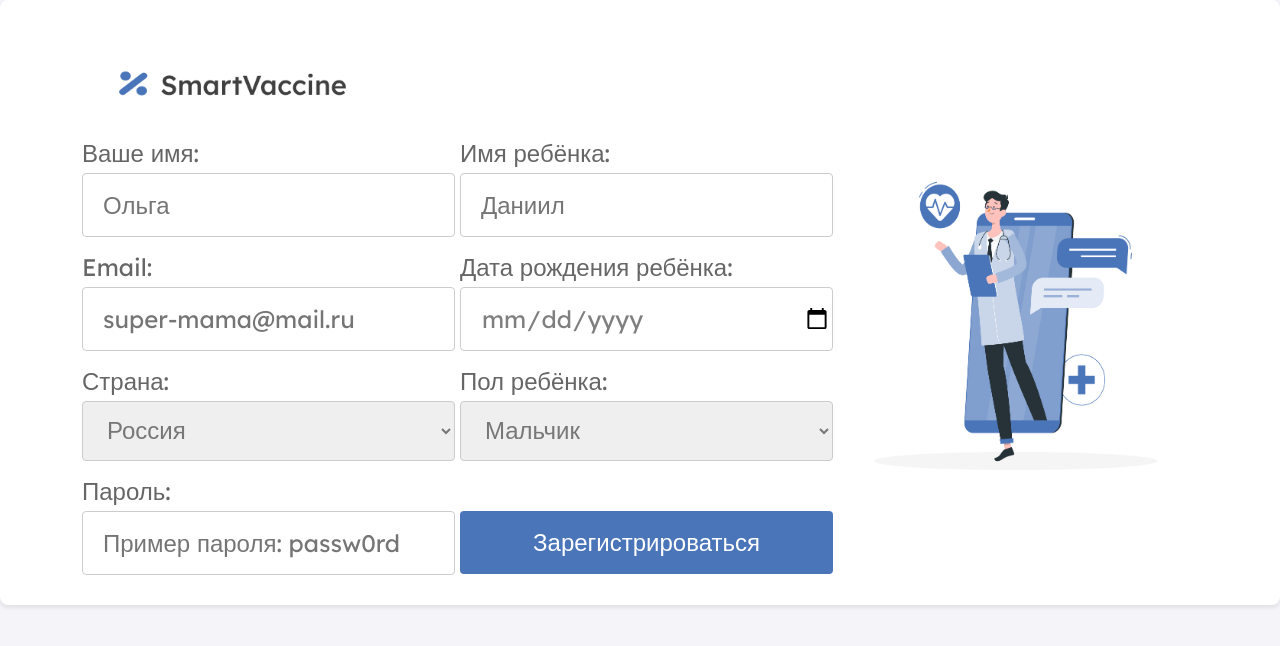
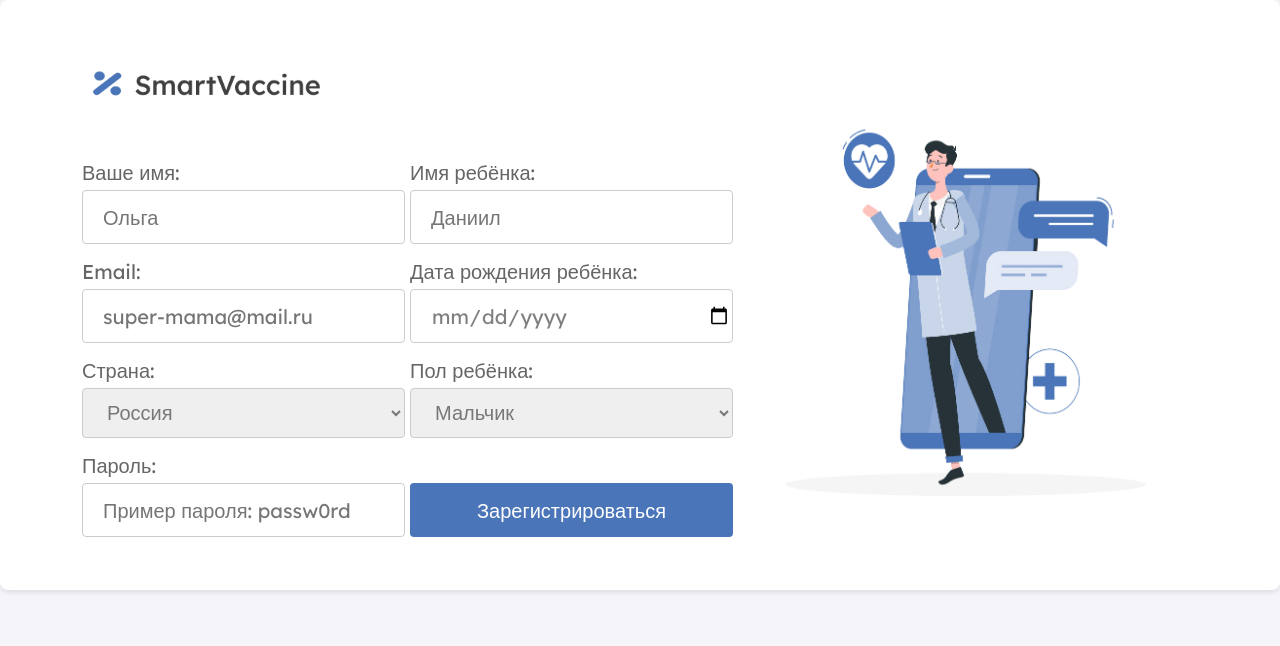
Before and after one commit to zgmnnv/smart-baby-vaccine-calendar, a Django app: page /registration/ in a window 1280 px wide. Shown: the top 646 px of the page. Run offline with Django 4.2, Linux system fonts and the light colour scheme.

Commit message:
адаптация под мак

```diff
--- /dev/null
+++ b/secret_key.txt
@@ -0,0 +1 @@
+django-insecure-&kh^nlh(oqj6r=3xgwc-2ppurgnu_to-%4ss&(nl6ewuov#d5w
--- a/static/css/registration.css
+++ b/static/css/registration.css
@@ -42,7 +42,7 @@
     margin-right: 20px; /* Отступ между ссылками */
     text-decoration: none; /* Убираем подчеркивание */
     font-family: 'Lexend', sans-serif;
-    font-size: 24px;
+    font-size: 20px;
     color: rgba(0, 0, 0, 0.70); /* черный на 70% яркости */
 }
 
@@ -68,7 +68,7 @@
 
 .input-block {
     margin-bottom: 10px;
-    font-size: 24px;
+    font-size: 20px;
     font-family: 'Lexend', sans-serif;
 }
 
@@ -105,7 +105,7 @@
     padding: 1px;
     border: 1px solid #ccc;
     border-radius: 4px;
-    font-size: 24px;
+    font-size: 20px;
     font-family: 'Lexend', sans-serif;
     color: rgba(0, 0, 0, 0.50);
 }
@@ -115,7 +115,7 @@
     width: 100%;
     height: 63px;
     padding: 10px;
-    font-size: 24px;
+    font-size: 20px;
     font-family: 'Lexend', sans-serif;
     background-color: rgba(74, 117, 185, 1);
     color: white;
@@ -132,3 +132,39 @@
     width: 95%;
     margin-bottom: 15%;
 }
+
+@media screen and (max-width: 1512px) {
+    input[type="text"],
+    input[type="email"],
+    input[type="date"],
+    input[type="password"],
+    select {
+        width: 300px;
+        height: 50px;
+        padding: 1px;
+        border: 1px solid #ccc;
+        border-radius: 4px;
+        font-size: 20px;
+        font-family: 'Lexend', sans-serif;
+        color: rgba(0, 0, 0, 0.50);
+}
+    .submit_button {
+        margin-top: 30px;
+        width: 100%;
+        height: 54px;
+        padding: 10px;
+        font-size: 20px;
+        font-family: 'Lexend', sans-serif;
+        background-color: rgba(74, 117, 185, 1);
+        color: white;
+        border: none;
+        border-radius: 4px;
+        cursor: pointer;
+    }
+    .logo {
+        transform: scale(0.75); /* Уменьшаем изображение до 75% от исходного размера */
+        margin-top: 10%;
+        margin-left: 7%; /* Располагаем логотип на 5% от левого края */
+    }
+
+}
```
Also changed, not shown: static/css/index.css (+61 -5 lines), static/css/login.css (+24 -5 lines), static/css/user.css (+9 -3 lines).
